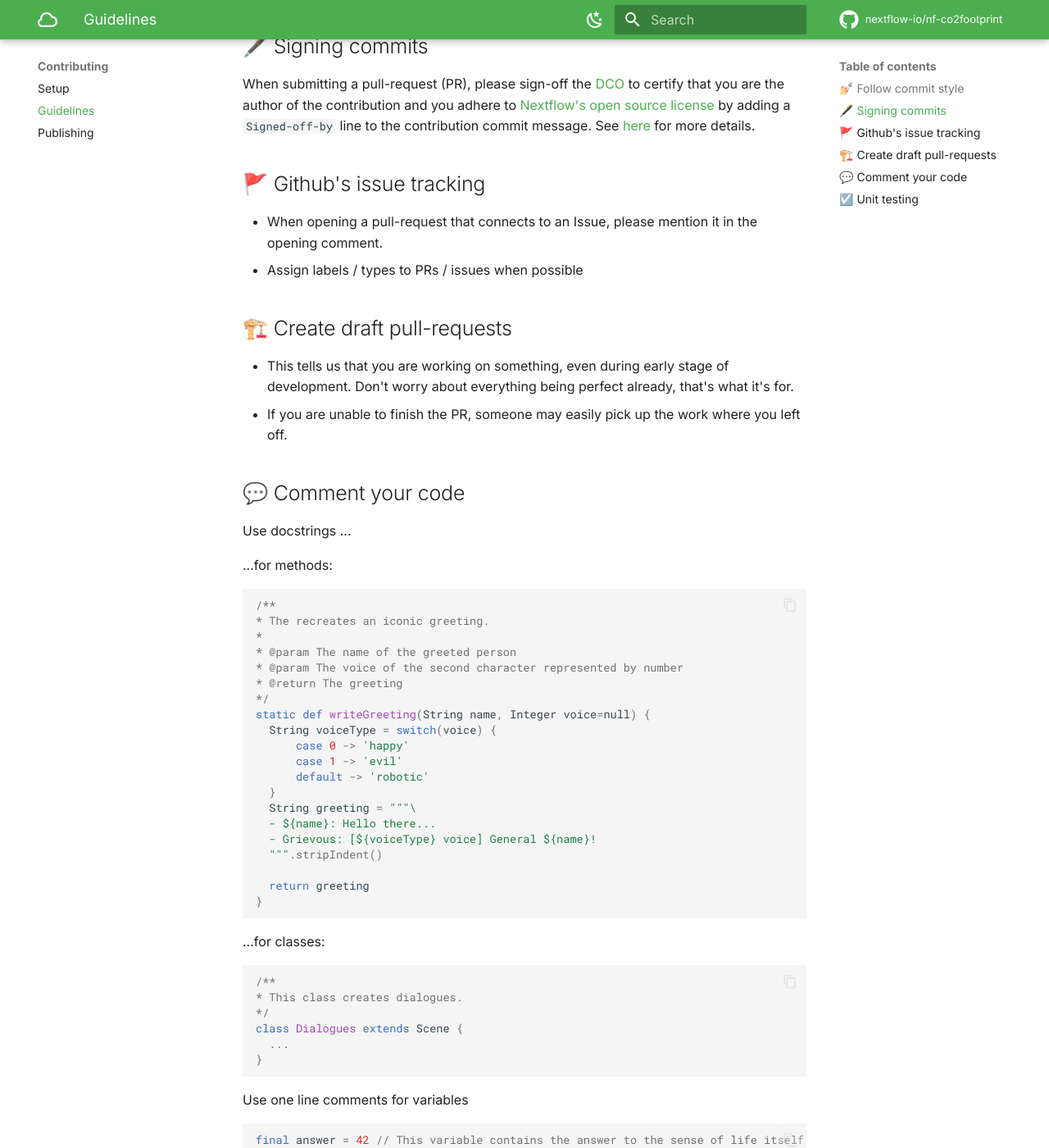
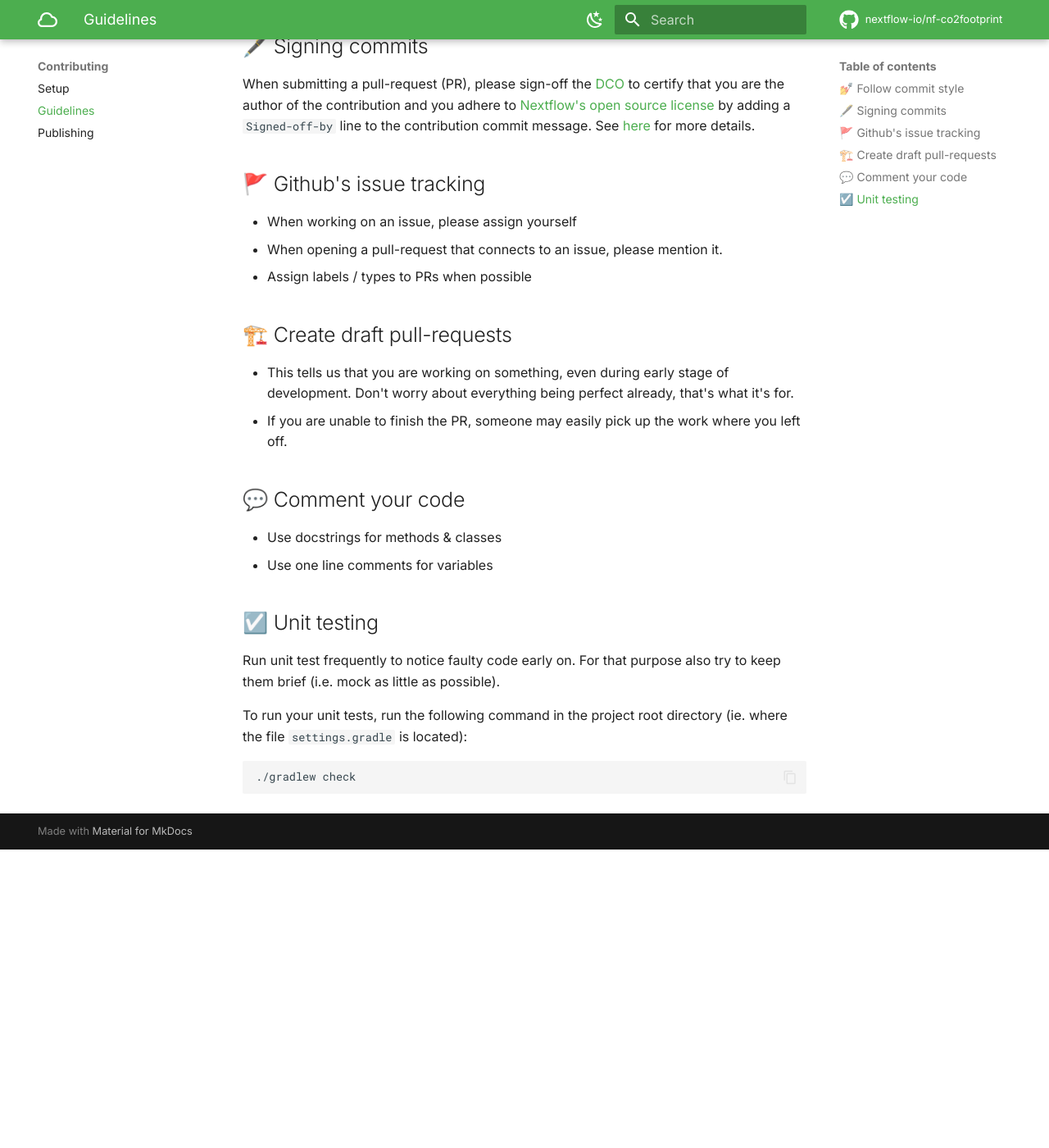
Before and after one commit to nextflow-io/nf-co2footprint, an MkDocs documentation site: the page built from docs/contributing/guidelines.md, in a window 1280 px wide and 1400 px high, scrolled down 673 px. Shown: the whole window at 82% size. Built offline with MkDocs 1.6.1 and Material for MkDocs 9.7.7, drawn with Linux system fonts in a browser that asks for light colours; comment, search, counter and statistics services are not loaded; after the commit the page ends 1709 px from its top, so only the background shows below that.

Commit message:
Documentation: Shortened guidelines.md
Signed-off-by: JosuaCarl <josua.carl@uni-tuebingen.de>

````diff
--- a/docs/contributing/guidelines.md
+++ b/docs/contributing/guidelines.md
@@ -21,58 +21,24 @@ Commits should be structured like this: `<Type>: <Message>`, with the following
 - `Chore` when just doing something that has to be done once in a while or relates to other changes
 
 ## 🖋️ Signing commits
+
 When submitting a pull-request (PR), please sign-off the [DCO](https://developercertificate.org/) to certify that you are the author of the contribution and you adhere to [Nextflow's open source license](https://github.com/nextflow-io/nextflow/blob/master/COPYING) by adding a `Signed-off-by` line to the contribution commit message. See [here](https://github.com/apps/dco) for more details.
 
 ## 🚩 Github's issue tracking
-- When opening a pull-request that connects to an Issue, please mention it in the opening comment.
-- Assign labels / types to PRs / issues when possible
+
+- When working on an issue, please assign yourself
+- When opening a pull-request that connects to an issue, please mention it.
+- Assign labels / types to PRs when possible
 
 ## 🏗️ Create draft pull-requests
+
 - This tells us that you are working on something, even during early stage of development. Don't worry about everything being perfect already, that's what it's for.
 - If you are unable to finish the PR, someone may easily pick up the work where you left off.
 
 ## 💬 Comment your code
-Use docstrings ...
 
-...for methods:
-```groovy
-/**
-* The recreates an iconic greeting.
-*
-* @param The name of the greeted person
-* @param The voice of the second character represented by number
-* @return The greeting
-*/
-static def writeGreeting(String name, Integer voice=null) {
-  String voiceType = switch(voice) {
-      case 0 -> 'happy'
-      case 1 -> 'evil'
-      default -> 'robotic'
-  }
-  String greeting = """\
-  - ${name}: Hello there...
-  - Grievous: [${voiceType} voice] General ${name}!
-  """.stripIndent()
-
-  return greeting
-}
-```
-
-...for classes:
-```groovy
-/**
-* This class creates dialogues.
-*/
-class Dialogues extends Scene {
-  ...
-}
-```
-
-Use one line comments for variables
-```groovy
-final answer = 42 // This variable contains the answer to the sense of life itself
-```
-
+- Use docstrings for methods & classes
+- Use one line comments for variables
 
 ## ☑️ Unit testing
 
````
